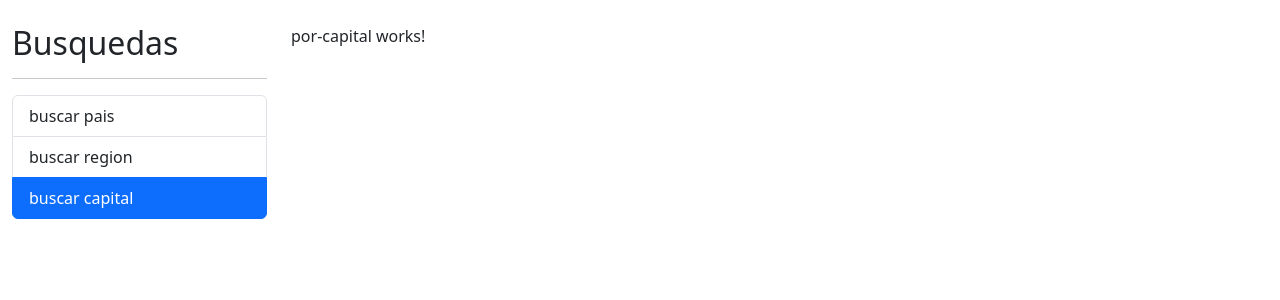
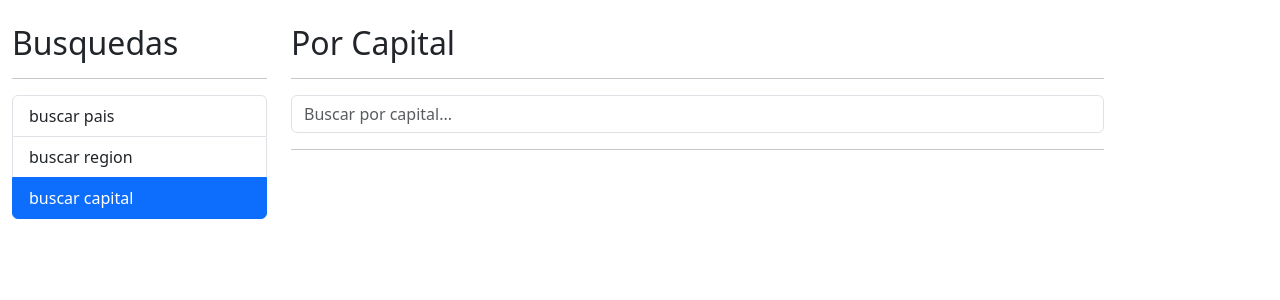
Before and after one commit to rodo92/paisesApp, an Angular app: page /capital in a window 1280 px wide. Shown: the top 300 px of the page. Built offline with nearby package versions, Linux system fonts and the light colour scheme.

Commit message:
Feat: buscar por capital

```diff
--- a/src/app/pais/components/pais-input/pais-input.component.html
+++ b/src/app/pais/components/pais-input/pais-input.component.html
@@ -2,7 +2,7 @@
     <input
         type="text"
         name="termino"
-        placeholder="Buscar pais..."
+        [placeholder]="placeholder"
         [(ngModel)]="termino"
         class="form-control"
         (input)="teclaPresionada($event)"
--- a/src/app/pais/components/pais-input/pais-input.component.ts
+++ b/src/app/pais/components/pais-input/pais-input.component.ts
@@ -1,4 +1,4 @@
-import { Component, EventEmitter, OnInit, Output } from '@angular/core';
+import { Component, EventEmitter, Input, OnInit, Output } from '@angular/core';
 import { Subject } from 'rxjs';
 import { debounceTime } from 'rxjs/operators';
 
@@ -10,6 +10,7 @@
 export class PaisInputComponent implements OnInit {
   @Output() onEnter: EventEmitter<string> = new EventEmitter();
   @Output() onDebounce: EventEmitter<string> = new EventEmitter();
+  @Input() placeholder: string = '';
 
   dbouncer: Subject<string> = new Subject();
 
--- a/src/app/pais/components/pais-tabla/pais-tabla.component.html
+++ b/src/app/pais/components/pais-tabla/pais-tabla.component.html
@@ -14,7 +14,7 @@
             <td>
                 <img [src]="pais.flags.svg" [alt]="pais.flags.alt" class="small-flag">
             </td>
-            <td>{{ pais.name.common }}</td>
+            <td>{{ pais.capital }} | {{ pais.name.common }}</td>
             <td>{{ pais.population | number }}</td>
             <td>
                 <a [routerLink]="['/pais', pais.cca2]">Ver ...</a>
--- a/src/app/pais/pages/por-capital/por-capital.component.html
+++ b/src/app/pais/pages/por-capital/por-capital.component.html
@@ -1 +1,19 @@
-<p>por-capital works!</p>
+<h2>Por Capital</h2>
+<hr>
+
+<div class="row">
+    <div class="col">
+        <app-pais-input (onEnter)="buscar( $event )" placeholder="Buscar por capital..."></app-pais-input>
+    </div>
+</div>
+
+<hr>
+<div *ngIf="hayError" class="alert alert-danger">
+    No se encontro nada con el termino de busqueda: {{ termino }}
+</div>
+
+<div  *ngIf="paises.length > 0" class="row">
+    <div class="col">
+        <app-pais-tabla [paises]="paises"></app-pais-tabla>
+    </div>
+</div>
--- a/src/app/pais/pages/por-capital/por-capital.component.ts
+++ b/src/app/pais/pages/por-capital/por-capital.component.ts
@@ -1,4 +1,6 @@
 import { Component } from '@angular/core';
+import { Country } from '../../interfaces/pais.interface';
+import { PaisService } from '../../services/pais.service';
 
 @Component({
   selector: 'app-por-capital',
@@ -7,5 +9,24 @@
   ]
 })
 export class PorCapitalComponent {
+  termino: string = '';
+  hayError: boolean = false;
+  paises: Country[] = [];
 
+  constructor(private paisService: PaisService) {}
+
+  buscar(termino: string) {
+    this.hayError = false;
+    this.termino = termino;
+    this.paisService.buscarCapital(this.termino).subscribe({
+      next: (paises) => {
+        this.paises = paises;
+        console.log(paises);
+      },
+      error: (err) => {
+        this.hayError = true;
+        this.paises = [];
+      },
+    });
+  }
 }
--- a/src/app/pais/pages/por-pais/por-pais.component.html
+++ b/src/app/pais/pages/por-pais/por-pais.component.html
@@ -3,7 +3,7 @@
 
 <div class="row">
     <div class="col">
-        <app-pais-input (onEnter)="buscar( $event )" (onDebounce)="sugerencias($event)"></app-pais-input>
+        <app-pais-input (onEnter)="buscar( $event )" (onDebounce)="sugerencias($event)" placeholder="Buscar por pais..."></app-pais-input>
     </div>
 </div>
 
--- a/src/app/pais/services/pais.service.ts
+++ b/src/app/pais/services/pais.service.ts
@@ -15,4 +15,9 @@
     const url = `${this.apiUrl}/name/${termino}`;
     return this.http.get<Country[]>(url);
   }
+
+  buscarCapital(termino: string): Observable<Country[]> {
+    const url = `${this.apiUrl}/capital/${termino}`;
+    return this.http.get<Country[]>(url);
+  }
 }
```
